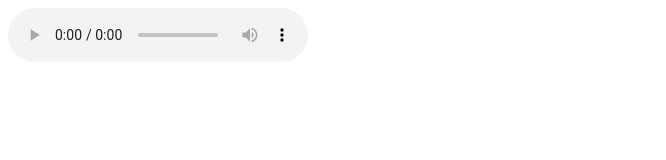
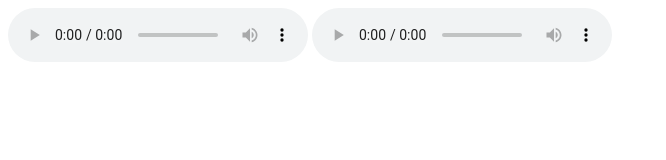
Before and after one commit to takaki-web/audiotest, a plain HTML site: page index.html in a window 1280 px wide. Shown: the whole page, without its empty margins (0-666 px from the left). Drawn offline with Linux system fonts and the light colour scheme.

Commit message:
Update index.html

```diff
--- a/index.html
+++ b/index.html
@@ -10,5 +10,9 @@
         <source src="example.mp3" type="audio/mpeg">
         お使いのブラウザは音声タグをサポートしていません。
     </audio>
+    <audio controls>
+        <source src="example2.mp3" type="audio/mpeg">
+        お使いのブラウザは音声タグをサポートしていません。
+    </audio>
 </body>
 </html>
```
